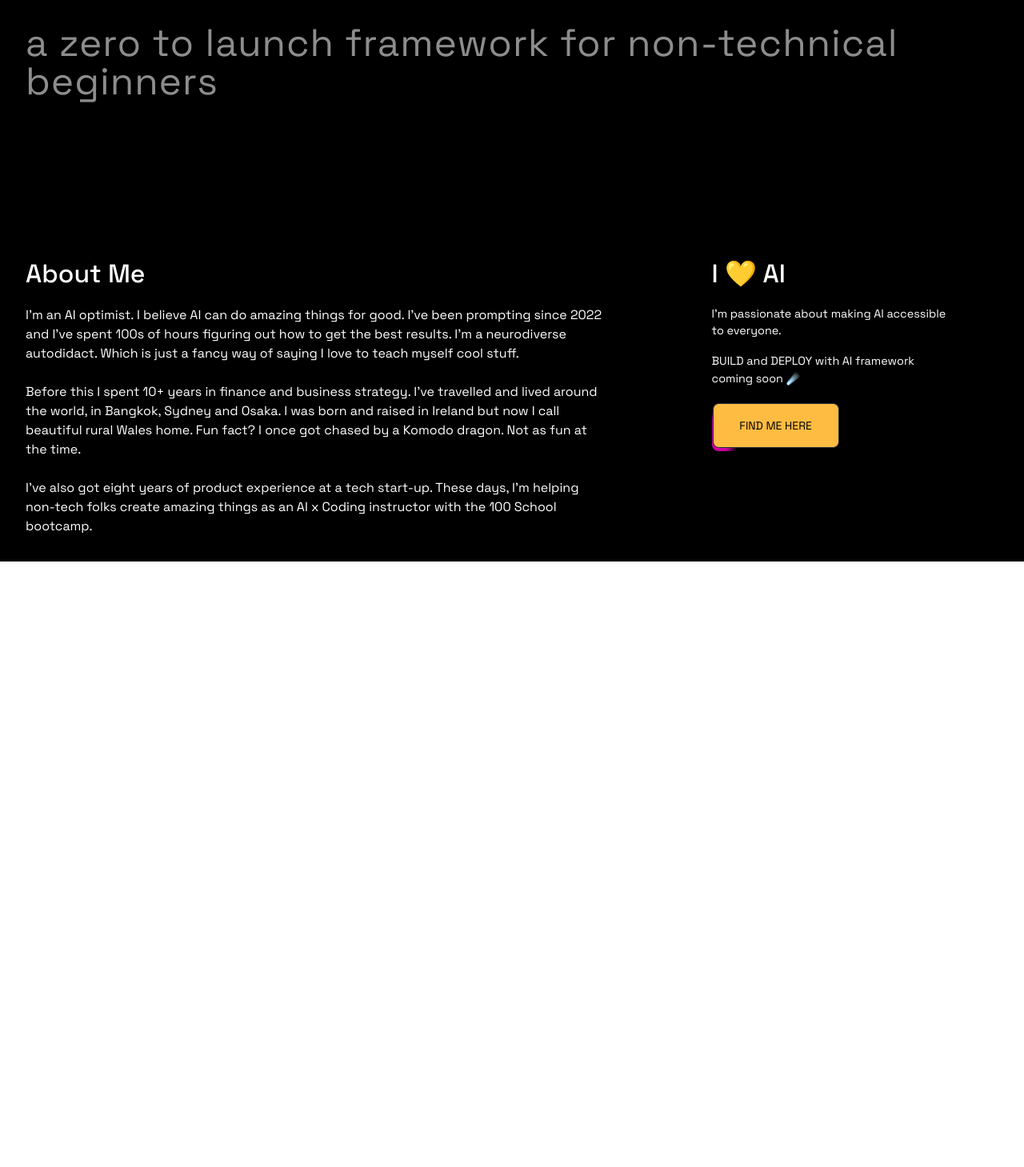
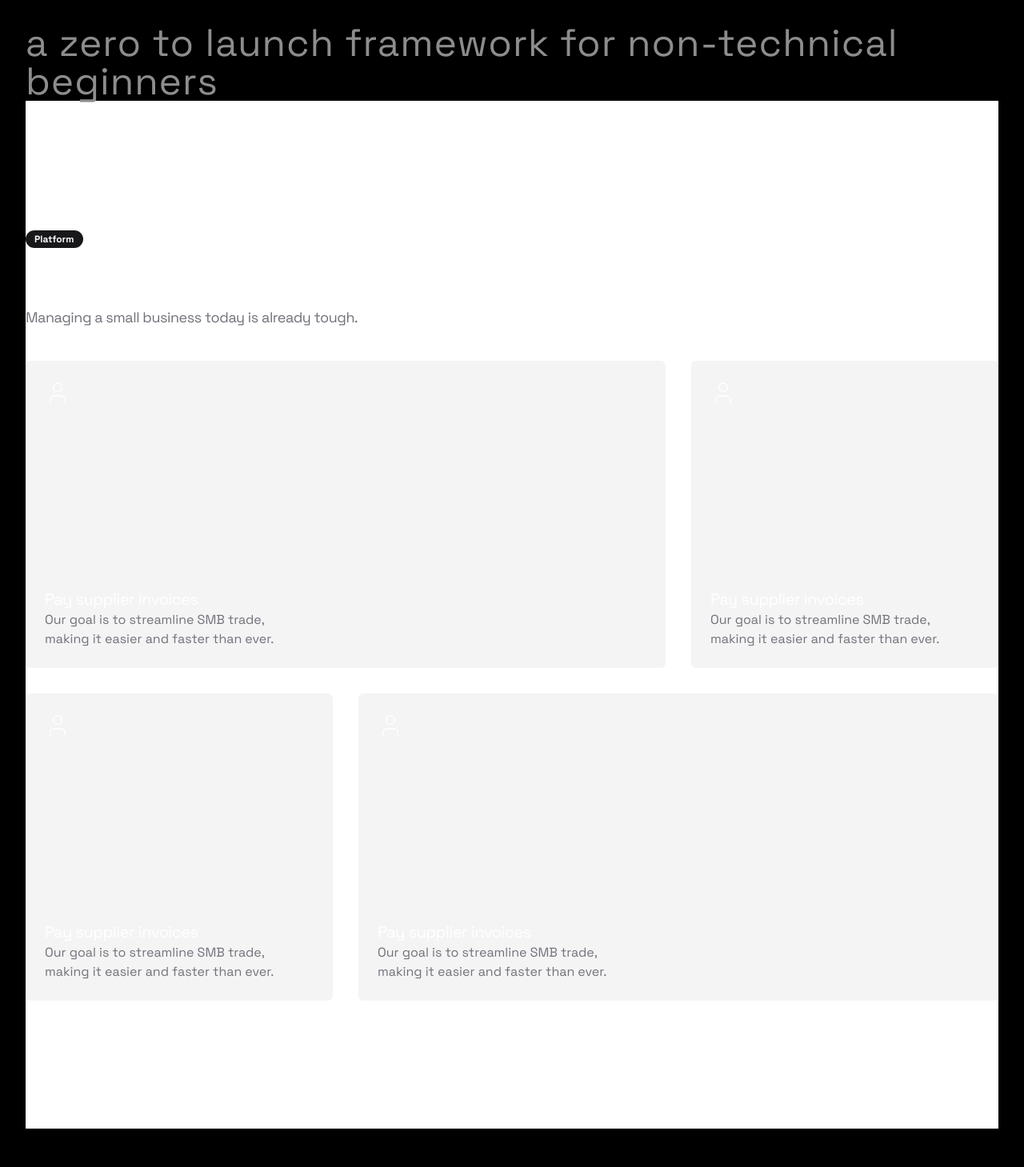
Before and after one commit to nocheerleader/ciara-my-page-v1, a Next.js app: page / in a window 1280 px wide. Shown: the part 531-1990 px from the top of the page at 80% size. Before the commit the page ends 1233 px from the top, so only its background shows below. Built offline with nearby package versions, Linux system fonts and the light colour scheme.

Commit message:
added bento feature grid

```diff
--- a/app/layout.tsx
+++ b/app/layout.tsx
@@ -31,9 +31,9 @@
   children: React.ReactNode;
 }>) {
   return (
-    <html lang="en">
+    <html lang="en" suppressHydrationWarning>
       <body
-        className={`${geistSans.variable} ${geistMono.variable} antialiased`}
+        className={`${geistSans.variable} ${geistMono.variable} antialiased bg-background text-foreground`}
       >
         {children}
       </body>
--- a/app/page.tsx
+++ b/app/page.tsx
@@ -4,6 +4,7 @@
 import styles from './styles/Home.module.css';
 import { useState, useEffect, useRef } from 'react';
 import { Button } from "@/components/ui/moving-border";
+import { Feature } from "@/components/ui/feature-section-with-bento-grid";
 
 // Initialize the font
 const spaceGrotesk = Space_Grotesk({
@@ -41,7 +42,7 @@
   }
 
   return (
-    <div className={styles.container} style={{ fontFamily: spaceGrotesk.style.fontFamily }}>
+    <div className={`${styles.container} dark:bg-black dark:text-white`} style={{ fontFamily: spaceGrotesk.style.fontFamily }}>
       <header className={styles.header}>
         <div style={{ fontSize: '1.75rem' }}>🛸</div>
 
@@ -49,7 +50,7 @@
         <div className={styles.desktopNav}>
           <a href="#" className={styles.navLink}>prompting</a>
           <a href="#" className={styles.navLink}>framework</a>
-          <a href="#" className={styles.navLink}>about</a>
+          <a href="#" className={styles.navLink}>about ciara</a>
           <span style={{ color: '#ffbc42' }}>welcome</span>
         </div>
 
@@ -85,6 +86,10 @@
         </div>
         <div className={styles.subHeading2}>a zero to launch framework for non-technical beginners</div>
 
+        <div className="w-full bg-background dark:bg-background">
+          <Feature />
+        </div>
+
         <div className={styles.columns}>
           <div className={styles.leftColumn}>
             <h2 className={styles.sectionHeading}>About Me</h2>
@@ -107,7 +112,7 @@
             </p>
             <Button
               borderRadius="0.5rem"
-              className="bg-[#ffbc42] text-black h-14"
+              className="bg-[#ffbc42] text-black h-14 font-bold"
               borderClassName="bg-[radial-gradient(#ff00c8_40%,transparent_60%)]"
               onClick={() => window.open('https://x.com/nocheerleader', '_blank')}
             >
--- /dev/null
+++ b/components/ui/badge.tsx
@@ -0,0 +1,36 @@
+import * as React from "react"
+import { cva, type VariantProps } from "class-variance-authority"
+
+import { cn } from "@/lib/utils"
+
+const badgeVariants = cva(
+  "inline-flex items-center rounded-full border px-2.5 py-0.5 text-xs font-semibold transition-colors focus:outline-none focus:ring-2 focus:ring-ring focus:ring-offset-2",
+  {
+    variants: {
+      variant: {
+        default:
+          "border-transparent bg-primary text-primary-foreground hover:bg-primary/80",
+        secondary:
+          "border-transparent bg-secondary text-secondary-foreground hover:bg-secondary/80",
+        destructive:
+          "border-transparent bg-destructive text-destructive-foreground hover:bg-destructive/80",
+        outline: "text-foreground",
+      },
+    },
+    defaultVariants: {
+      variant: "default",
+    },
+  },
+)
+
+export interface BadgeProps
+  extends React.HTMLAttributes<HTMLDivElement>,
+    VariantProps<typeof badgeVariants> {}
+
+function Badge({ className, variant, ...props }: BadgeProps) {
+  return (
+    <div className={cn(badgeVariants({ variant }), className)} {...props} />
+  )
+}
+
+export { Badge, badgeVariants }
--- /dev/null
+++ b/components/ui/feature-section-with-bento-grid.tsx
@@ -0,0 +1,71 @@
+import { User } from "lucide-react";
+import { Badge } from "@/components/ui/badge";
+
+function Feature() {
+  return (
+    <div className="w-full py-20 lg:py-40">
+      <div className="container mx-auto">
+        <div className="flex flex-col gap-10">
+          <div className="flex gap-4 flex-col items-start">
+            <div>
+              <Badge>Platform</Badge>
+            </div>
+            <div className="flex gap-2 flex-col">
+              <h2 className="text-3xl md:text-5xl tracking-tighter max-w-xl font-regular text-left">
+                Something new!
+              </h2>
+              <p className="text-lg max-w-xl lg:max-w-lg leading-relaxed tracking-tight text-muted-foreground  text-left">
+                Managing a small business today is already tough.
+              </p>
+            </div>
+          </div>
+          <div className="grid grid-cols-1 sm:grid-cols-2 lg:grid-cols-3 gap-8">
+            <div className="bg-muted rounded-md h-full lg:col-span-2 p-6 aspect-square lg:aspect-auto flex justify-between flex-col">
+              <User className="w-8 h-8 stroke-1" />
+              <div className="flex flex-col">
+                <h3 className="text-xl tracking-tight">Pay supplier invoices</h3>
+                <p className="text-muted-foreground max-w-xs text-base">
+                  Our goal is to streamline SMB trade, making it easier and faster
+                  than ever.
+                </p>
+              </div>
+            </div>
+            <div className="bg-muted rounded-md  aspect-square p-6 flex justify-between flex-col">
+              <User className="w-8 h-8 stroke-1" />
+              <div className="flex flex-col">
+                <h3 className="text-xl tracking-tight">Pay supplier invoices</h3>
+                <p className="text-muted-foreground max-w-xs text-base">
+                  Our goal is to streamline SMB trade, making it easier and faster
+                  than ever.
+                </p>
+              </div>
+            </div>
+
+            <div className="bg-muted rounded-md aspect-square p-6 flex justify-between flex-col">
+              <User className="w-8 h-8 stroke-1" />
+              <div className="flex flex-col">
+                <h3 className="text-xl tracking-tight">Pay supplier invoices</h3>
+                <p className="text-muted-foreground max-w-xs text-base">
+                  Our goal is to streamline SMB trade, making it easier and faster
+                  than ever.
+                </p>
+              </div>
+            </div>
+            <div className="bg-muted rounded-md h-full lg:col-span-2 p-6 aspect-square lg:aspect-auto flex justify-between flex-col">
+              <User className="w-8 h-8 stroke-1" />
+              <div className="flex flex-col">
+                <h3 className="text-xl tracking-tight">Pay supplier invoices</h3>
+                <p className="text-muted-foreground max-w-xs text-base">
+                  Our goal is to streamline SMB trade, making it easier and faster
+                  than ever.
+                </p>
+              </div>
+            </div>
+          </div>
+        </div>
+      </div>
+    </div>
+  );
+}
+
+export { Feature };
--- a/tailwind.config.ts
+++ b/tailwind.config.ts
@@ -11,7 +11,7 @@
     "./components/**/*.{js,ts,jsx,tsx,mdx}",
     "./app/**/*.{js,ts,jsx,tsx,mdx}",
   ],
-  darkMode: "class",
+  darkMode: ["class", "class"],
   theme: {
     extend: {
       colors: {
```
